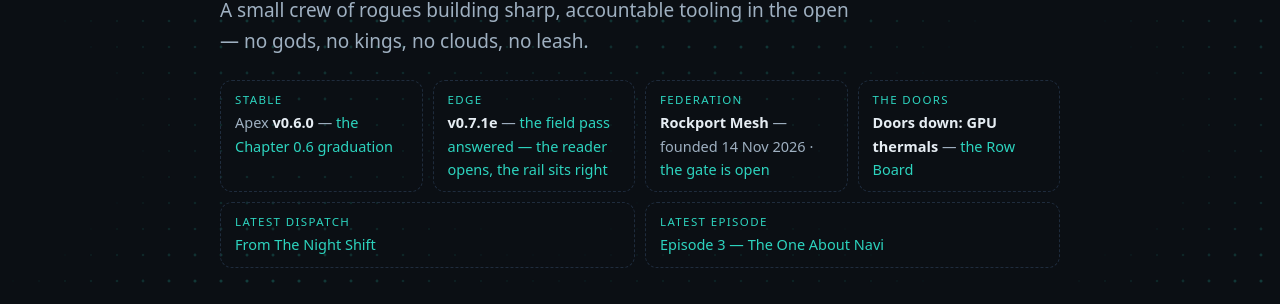
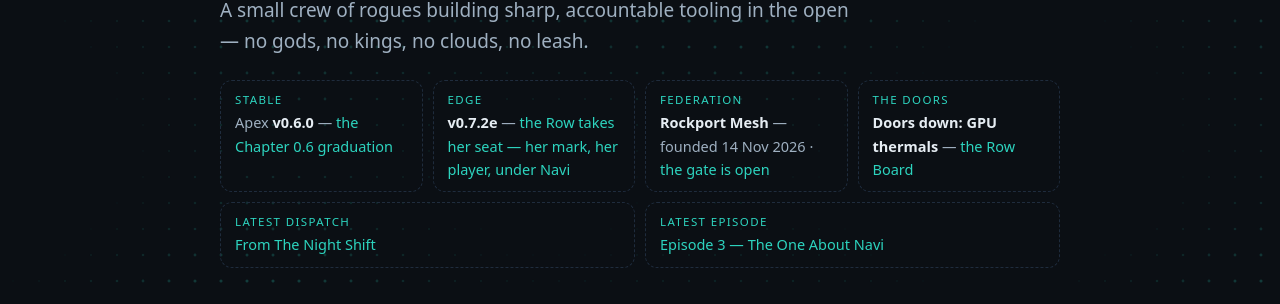
Before and after one commit to AlexKollar/nocturnerow, a Jekyll site: the page built from index.html, in a window 1280 px wide and 900 px high. Shown: the part 278-582 px from the top of the window. Built offline with Jekyll 4.4.1, drawn with Linux system fonts in a browser that asks for light colours.

Commit message:
Pointers: Edge v0.7.2e

```diff
--- a/_data/presence.yml
+++ b/_data/presence.yml
@@ -1,6 +1,6 @@
 versions:
   stable: "v0.6.0"
-  edge: "v0.7.1e"
+  edge: "v0.7.2e"
 roadmap:
   chapters: 31
   headline: "31 chapters told; Chapter 0.6 has graduated to v0.6.0, Edge runs the 0.7 QA line — and the Row is on the air."
--- a/apex.html
+++ b/apex.html
@@ -3,14 +3,14 @@ layout: default
 title: Apex
 permalink: /apex.html
 share_image: /share-apex.png
-description: "Apex | Powered by Navi — a local-first AI partner for security work. Your hardware, your data, no landlord; open source under the AGPL v3. Stable v0.6.0 · Edge v0.7.1e."
+description: "Apex | Powered by Navi — a local-first AI partner for security work. Your hardware, your data, no landlord; open source under the AGPL v3. Stable v0.6.0 · Edge v0.7.2e."
 ---
 <main class="wrap">
 <div class="hero">
 <h1><span class="hglitch" data-text="Apex | Powered by Navi"><span id="apex-tagline" class="tagline-cursor">Apex | Powered by Navi</span></span></h1>
 </div>
 <section id="apex">
-  <span class="chip">Apex <b>v0.6.0 Stable</b> · Edge <b>v0.7.1e</b></span>
+  <span class="chip">Apex <b>v0.6.0 Stable</b> · Edge <b>v0.7.2e</b></span>
 <p>Apex runs entirely on your own hardware: your machine, your network, your data never leaves the building — and the model answering is Navi, the one it was built around.</p>
 <p style="font-size:18px;color:var(--text)"><b>Open source, top to bottom</b> — the app, the chips, the knowledge packs, the crypto tools, even this website. Nothing to take on faith; read it all.</p>
 <style>
--- a/index.html
+++ b/index.html
@@ -10,7 +10,7 @@ description: "Nocturne Row — a small security group building sharp, accountabl
 <p class="sub">A small crew of rogues building sharp, accountable tooling in the open — no gods, no kings, no clouds, no leash.</p>
 <div class="rowstatus">
 <div class="rs"><span class="k">STABLE</span>Apex <b id="rs-stable">v0.6.0</b> — <a href="https://github.com/AlexKollar/Apex/releases/tag/v0.6.0">the Chapter 0.6 graduation</a></div>
-<div class="rs"><span class="k">EDGE</span><b id="rs-edge">v0.7.1e</b> — <a id="rs-edge-link" href="https://github.com/AlexKollar/Apex/releases/tag/v0.7.1e">the field pass answered — the reader opens, the rail sits right</a></div>
+<div class="rs"><span class="k">EDGE</span><b id="rs-edge">v0.7.2e</b> — <a id="rs-edge-link" href="https://github.com/AlexKollar/Apex/releases/tag/v0.7.2e">the Row takes her seat — her mark, her player, under Navi</a></div>
 <div class="rs"><span class="k">FEDERATION</span><b>Rockport Mesh</b> — founded 14 Nov 2026 · <a href="/rockport-mesh.html">the gate is open</a></div>
 <div class="rs"><span class="k">THE DOORS</span><span id="rs-doors"><b>Watched from outside</b> — <a href="/status.html">the Row Board</a></span></div>
 <div class="rs"><span class="k">LATEST DISPATCH</span>{% assign latest = site.posts.first %}<a href="{{ latest.url }}">{{ latest.title }}</a></div>
```
